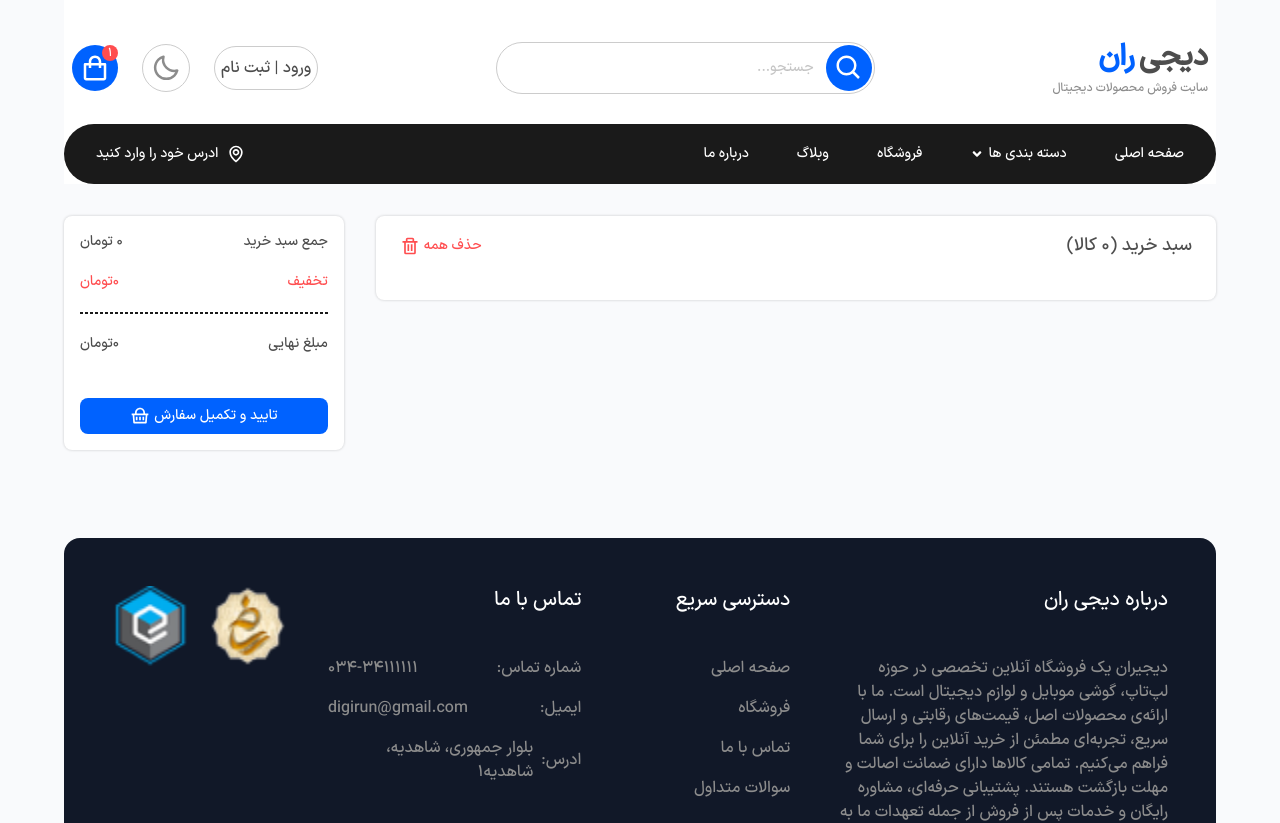
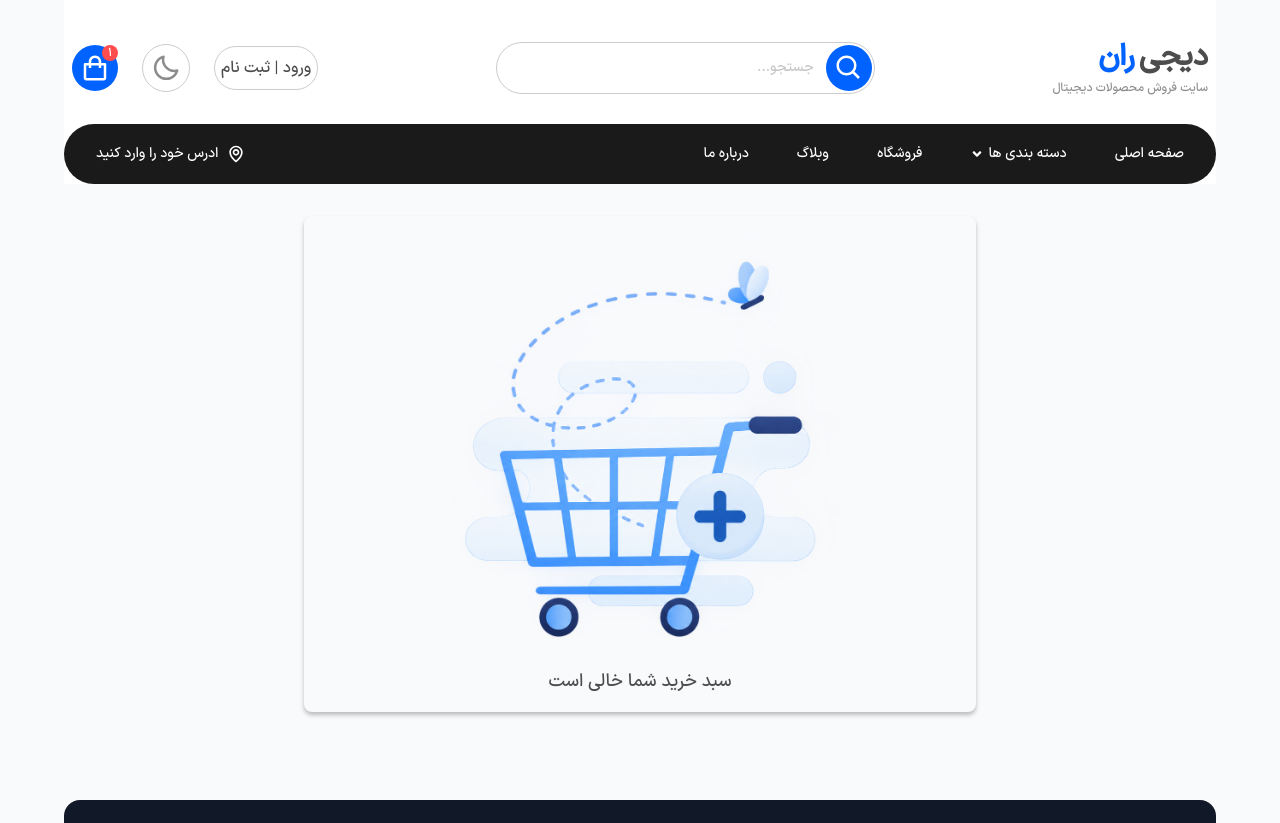
Before and after one commit to Mangelimahdi/Digirun, a React (Vite) app: page /cart in a window 1280 px wide. Shown: the top 823 px of the page. Built offline with nearby package versions, Linux system fonts and the light colour scheme; what react-multi-date-picker would draw is missing.

Commit message:
feat: add empty cart state

```diff
--- /dev/null
+++ b/src/features/cart/EmptyCart.jsx
@@ -0,0 +1,14 @@
+import React from 'react'
+
+const EmptyCart = () => {
+    return (
+        <div className='max-w-2xl flex flex-col justify-center items-center mx-auto dark:bg-dark-100 rounded-lg py-4 shadow-200'>
+            <img src="/images/empty-cart.png" className='w-full mb-2' alt="" />
+            <span className='text-sm md:text-lg text-gray-400 dark:text-gray-500'>
+                سبد خرید شما خالی است
+            </span>
+        </div>
+    )
+}
+
+export default EmptyCart
--- a/src/pages/Cart/page.jsx
+++ b/src/pages/Cart/page.jsx
@@ -9,6 +9,7 @@ import { BiTrash } from 'react-icons/bi';
 import ConfirmPurchase from '../../features/cart/ConfirmPurchase/ConfirmPurchase';
 import useCart from '../../hooks/useCart';
 import products from '../../data/products';
+import EmptyCart from '../../features/cart/EmptyCart';
 
 const Cart = () => {
     const {
@@ -28,9 +29,11 @@ const Cart = () => {
 
     return (
         <div className='mb-4 lg:mb-22 flex flex-col lg:flex-row items-start gap-y-4 lg:gap-x-8'>
+            {cartDetails.length > 0 ? (
+                <>
                     <div className='w-full lg:w-3/4 bg-white dark:bg-dark-100 shadow-100 rounded-lg py-2 px-3 md:py-4 md:px-6'>
                         <CartHeader totalItemsCount={totalItemsCount} />
-                {cartDetails.length > 0 ? (
+                        {
                             cartDetails.map(({ id, count, color, product }, index) => (
                                 <div key={index} className='flex  flex-col gap-2 border-b border-gray-200 dark:border-gray-400'>
                                     <div className='py-2'>
@@ -75,18 +78,18 @@ const Cart = () => {
                                         </div>
                                     </div>
                                 </div>
-                    ))
-                ) : (
-                    <p>
+                            ))}
 
-                    </p>
-                )
 
-                }
+
                     </div>
                     <div className='w-full lg:w-1/4'>
                         <ConfirmPurchase cartDetails={cartDetails} />
                     </div>
+                </>
+            ) : (
+                <EmptyCart/>
+            )}
         </div>
     )
 }
```
Also changed, not shown: public/images/empty-cart.png (added). Lines whose indentation alone changed are shown as unchanged.
